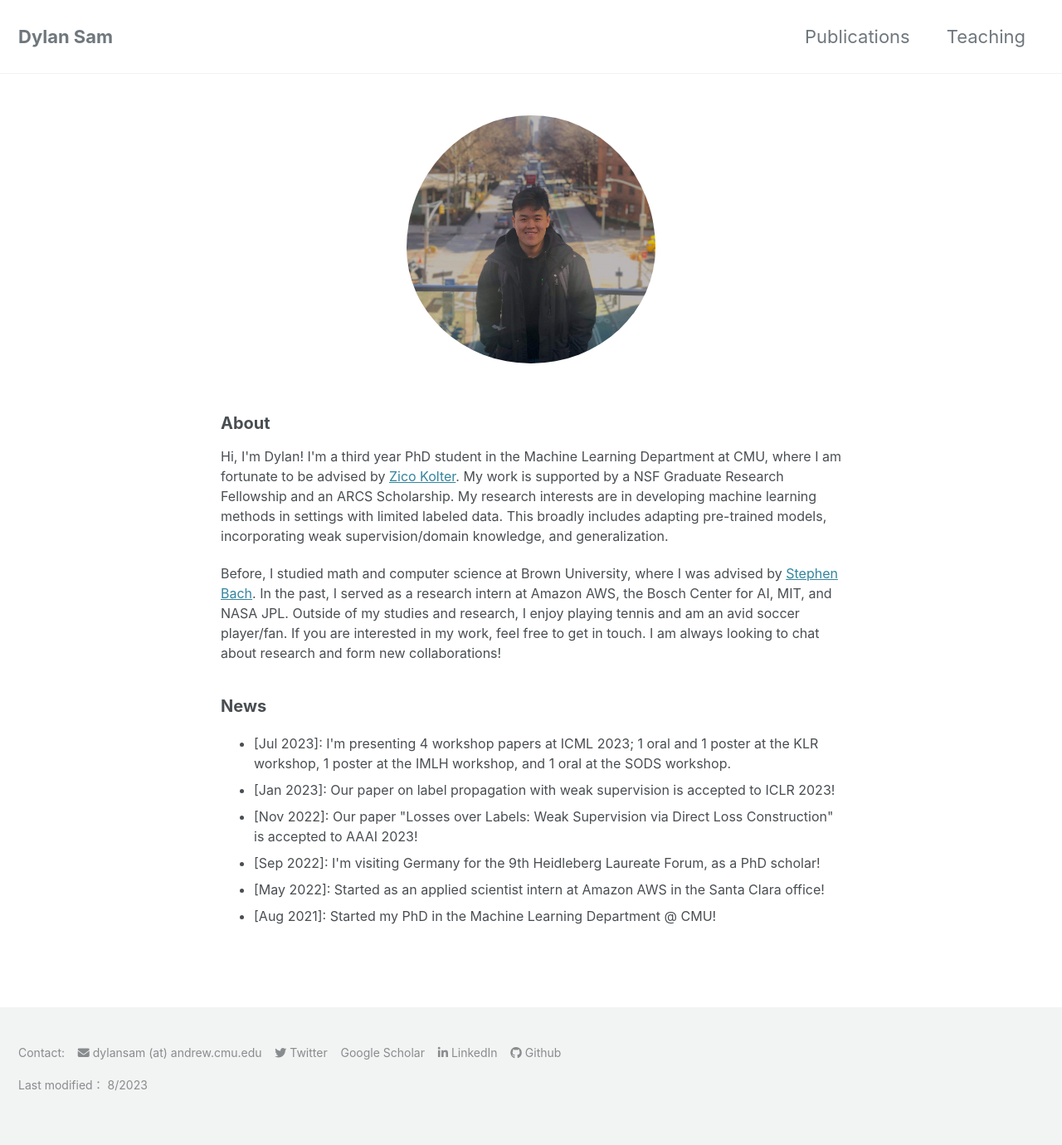
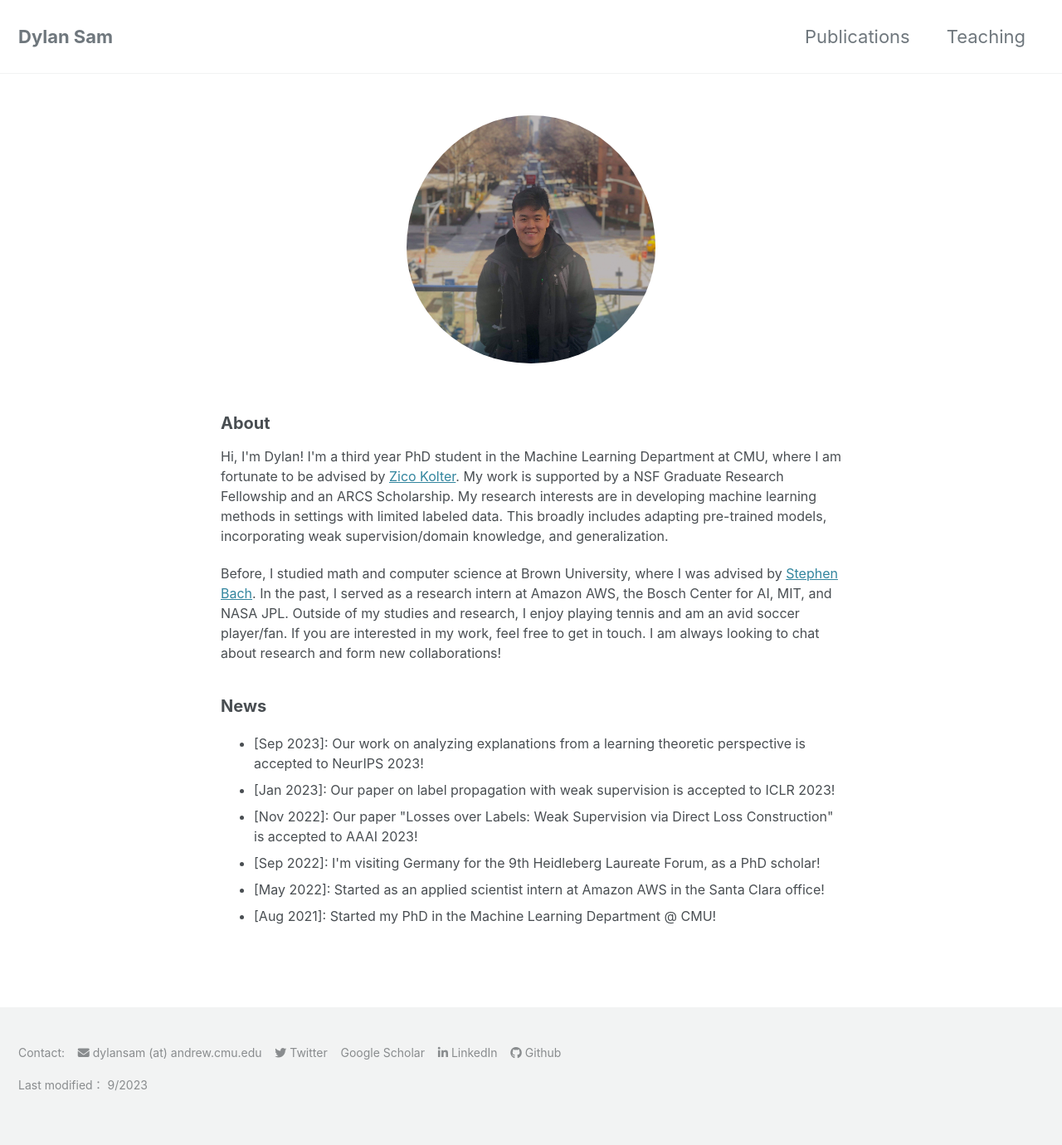
Before and after one commit to dsam99/dsam99.github.io, a Jekyll site: the page built from index.md, in a window 1280 px wide. Shown: the whole page at 83% size. Built offline with Jekyll 4.4.1, drawn with Linux system fonts in a browser that asks for light colours; cached includes are drawn as plain includes; nearby versions of some CDN libraries; a style sheet for code colours, icons or effects is not loaded.

Commit message:
eml result

```diff
--- a/_includes/footer/custom.html
+++ b/_includes/footer/custom.html
@@ -25,7 +25,7 @@
 	    <i class="fab fa-github" aria-hidden="true"></i> <a href="https://github.com/dsam99">Github</a>
     </p>
 
-    <p> Last modified： 8/2023 </p>
+    <p> Last modified： 9/2023 </p>
 
 </div>
 <!-- end custom footer snippets -->
--- a/_layouts/home.html
+++ b/_layouts/home.html
@@ -21,7 +21,8 @@ layout: default
 	<h2>News</h2>
 	<p>
 		<ul>
-			<li> [Jul 2023]: I'm presenting 4 workshop papers at ICML 2023; 1 oral and 1 poster at the KLR workshop, 1 poster at the IMLH workshop, and 1 oral at the SODS workshop.</li>
+			<li> [Sep 2023]: Our work on analyzing explanations from a learning theoretic perspective is accepted to NeurIPS 2023!
+			<!-- <li> [Jul 2023]: I'm presenting 4 workshop papers at ICML 2023; 1 oral and 1 poster at the KLR workshop, 1 poster at the IMLH workshop, and 1 oral at the SODS workshop.</li> -->
 			<li> [Jan 2023]: Our paper on label propagation with weak supervision is accepted to ICLR 2023! </li>
 			<li> [Nov 2022]: Our paper "Losses over Labels: Weak Supervision via Direct Loss Construction" is accepted to AAAI 2023! </li>
 			<li> [Sep 2022]: I'm visiting Germany for the 9th Heidleberg Laureate Forum, as a PhD scholar! </li>
--- a/_layouts/publications.html
+++ b/_layouts/publications.html
@@ -11,7 +11,7 @@ author_profile: false
 
 			<p class="title"> <b>Learning with Explanation Constraints </b><br>
 				<strong>Dylan Sam*</strong>, Rattana Pukdee*, J. Zico Kolter, Maria-Florina Balcan, and Pradeep Ravikumar<br>
-				<i>Under Review & ICLR TrustML Workshop, 2023</i> <br>
+				<i>Neural Information Processing Systems (NeurIPS), 2023</i> <br>
 				[<a href="https://arxiv.org/abs/2303.14496" target="_blank">pdf</a>]
 			</p>
 
```
